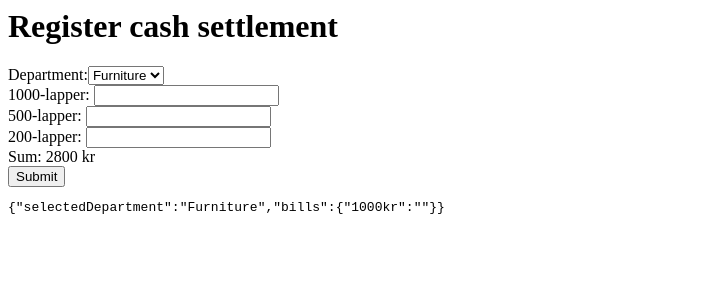
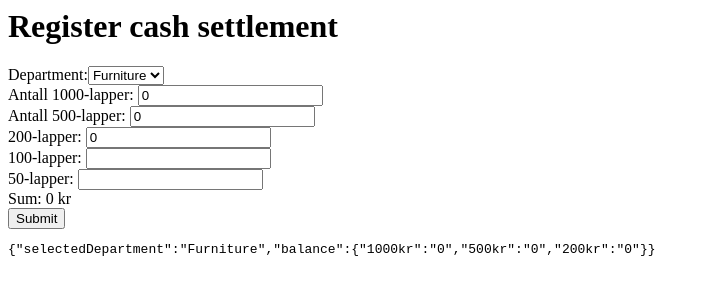
Before and after one commit to kristiania-pg6301-2024/pg6301-frontend-programming, a React (Vite) app in the folder client/: page / in a window 1280 px wide. Shown: the top 300 px of the page, without its empty margins (0-710 px from the left). Built offline with nearby package versions, Linux system fonts and the light colour scheme.

Commit message:
it's working, but kind of messy

```diff
--- a/client/src/modules/app/application.jsx
+++ b/client/src/modules/app/application.jsx
@@ -1,9 +1,48 @@
-import React, {useState} from "react";
+import React, {useMemo, useState} from "react";
+
+function BillInput(props) {
+    const denomination = props.denomination;
+    const label = props.label;
+    const balance = props.balance;
+    const setBalance = props.setBalance;
+
+    return <div>
+        {label}:{" "}
+        <input
+            type="number"
+            value={balance[denomination]}
+            onChange={e => setBalance(old => ({
+                ...old,
+                [denomination]: e.target.value
+            }))}
+        />
+    </div>;
+}
 
 export function Application() {
     const [selectedDepartment, setSelectedDepartment] = useState("Furniture");
 
-    const [kr1000, setKr1000] = useState("")
+    const [balance, setBalance] = useState({
+        ["1000kr"]: "0",
+        ["500kr"]: "0",
+        ["200kr"]: "0",
+    });
+
+    const values = {
+        ["1000kr"]: 1000,
+        ["500kr"]: 500,
+        ["200kr"]: 200,
+        ["100kr"]: 100,
+        ["50kr"]: 50,
+    }
+
+    const sum = useMemo(() => {
+        let result = 0;
+        for (const denomination in balance) {
+            result += values[denomination] * balance[denomination];
+        }
+        return result;
+    }, [balance])
 
     const departmentOptions = [
         "Cafe",
@@ -14,9 +53,7 @@ export function Application() {
 
     const settlementReport = {
         selectedDepartment,
-        bills: {
-            "1000kr": kr1000
-        }
+        balance
     };
     return <form>
         <h1>Register cash settlement</h1>
@@ -28,19 +65,47 @@ export function Application() {
             </select>
         </div>
         <div>
-            1000-lapper:{" "}
-            <input type="number" value={kr1000} onChange={e => setKr1000(e.target.value)}/>
+            Antall 1000-lapper:{" "}
+            <input
+                type="number"
+                value={balance["1000kr"]}
+                onChange={e => setBalance(old => ({
+                    ...old,
+                    ["1000kr"]: e.target.value
+                }))}
+            />
         </div>
         <div>
-            500-lapper:{" "}
-            <input type="number"/>
+            Antall 500-lapper:{" "}
+            <input
+                type="number"
+                value={balance["500kr"]}
+                onChange={e => setBalance(old => ({
+                    ...old,
+                    ["500kr"]: e.target.value
+                }))}
+            />
         </div>
+        <BillInput
+            denomination={"200kr"}
+            label={"200-lapper"}
+            balance={balance}
+            setBalance={setBalance}
+        />
+        <BillInput
+            denomination={"100kr"}
+            label={"100-lapper"}
+            balance={balance}
+            setBalance={setBalance}
+        />
+        <BillInput
+            denomination={"50kr"}
+            label={"50-lapper"}
+            balance={balance}
+            setBalance={setBalance}
+        />
         <div>
-            200-lapper:{" "}
-            <input type="number"/>
-        </div>
-        <div>
-            Sum: 2800 kr
+            Sum: {sum} kr
         </div>
         <div>
             <button>Submit</button>
```
